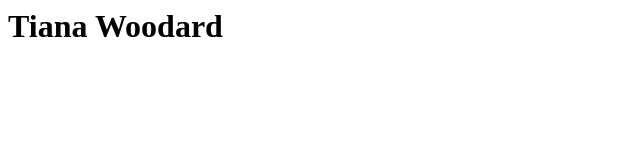
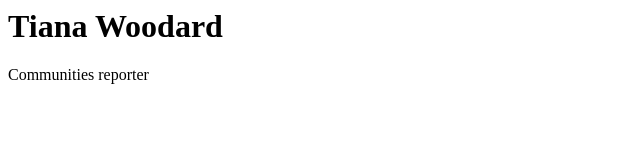
Before and after one commit to woodardtiana/my-portfolio, a plain HTML site: page index.html in a window 1280 px wide. Shown: the whole page, without its empty margins (0-640 px from the left). Drawn offline with Linux system fonts and the light colour scheme.

Commit message:
Update index.html
added new line to index file

```diff
--- a/index.html
+++ b/index.html
@@ -1 +1,3 @@
 <h1>Tiana Woodard</h1>
+
+<p>Communities reporter</p>
```
